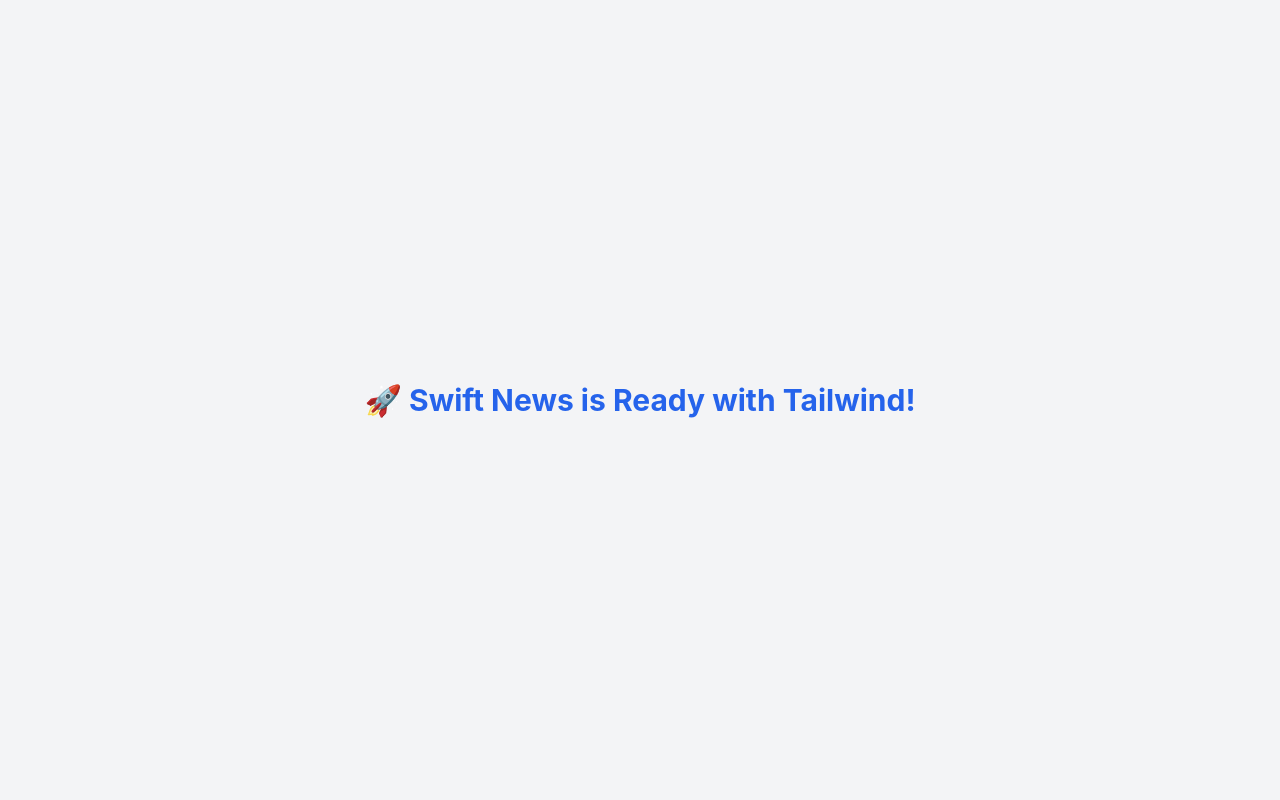
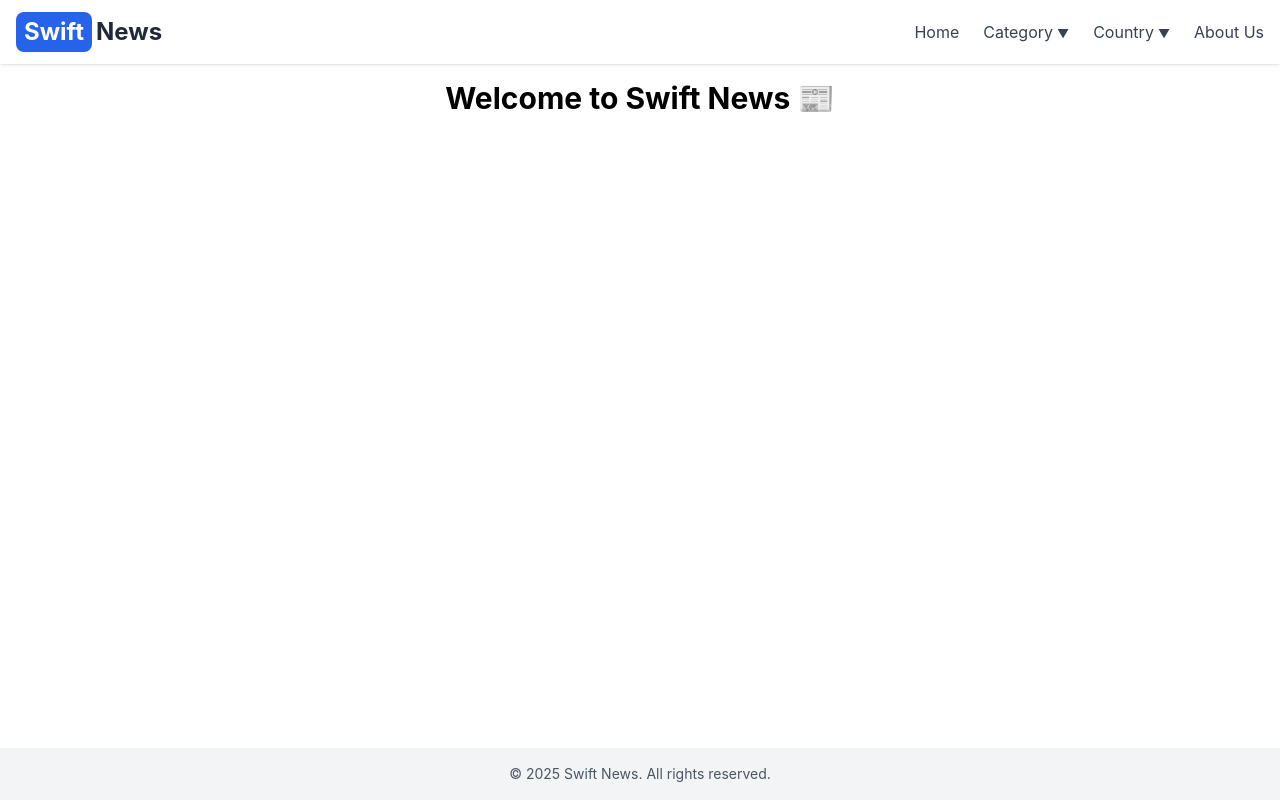
Before and after one commit to CoreTech7704/SwiftNews, a React (Create React App) app: page / in a window 1280 px wide. Built offline with nearby package versions, Linux system fonts and the light colour scheme.

Commit message:
Nav bar creation and modification

```diff
--- a/src/App.js
+++ b/src/App.js
@@ -1,12 +1,34 @@
-import logo from './logo.svg';
-import './App.css';
+import { BrowserRouter as Router, Routes, Route } from 'react-router-dom';
+import Navbar from './components/Navbar';
+import Footer from './components/Footer';
 
-function App() {
+import Home from './pages/Home';
+import About from './pages/About';
+import Categories from './pages/Categories';
+import Country from './pages/Country';
+import NotFound from './pages/NotFound';
+
+export default function App() {
   return (
-     <div className="min-h-screen flex items-center justify-center bg-gray-100 text-3xl font-bold text-blue-600">
-      🚀 Swift News is Ready with Tailwind!
-    </div>
+    <Router>
+      <div className="flex flex-col min-h-screen">
+        {/* Navbar at the top */}
+        <Navbar />
+
+        {/* Page content */}
+        <main className="flex-grow mt-20 px-4">
+          <Routes>
+            <Route path="/" element={<Home />} />
+            <Route path="/about" element={<About />} />
+            <Route path="/category/:category" element={<Categories />} />
+            <Route path="/country/:countryCode" element={<Country />} />
+            <Route path="*" element={<NotFound />} />
+          </Routes>
+        </main>
+
+        {/* Footer at the bottom */}
+        <Footer />
+      </div>
+    </Router>
   );
 }
-
-export default App;
--- a/src/components/Footer.jsx
+++ b/src/components/Footer.jsx
@@ -0,0 +1,7 @@
+export default function Footer() {
+  return (
+    <footer className="bg-gray-100 text-center text-sm text-gray-600 py-4 mt-8">
+      © 2025 Swift News. All rights reserved.
+    </footer>
+  );
+}
--- a/src/components/Navbar.jsx
+++ b/src/components/Navbar.jsx
@@ -0,0 +1,143 @@
+import { useState } from 'react';
+import { Link } from 'react-router-dom';
+
+export default function Navbar() {
+  const [isMenuOpen, setIsMenuOpen] = useState(false);
+  const [isCategoryOpen, setIsCategoryOpen] = useState(false);
+  const [isCountryOpen, setIsCountryOpen] = useState(false);
+  const [isMobileCategoryOpen, setIsMobileCategoryOpen] = useState(false);
+  const [isMobileCountryOpen, setIsMobileCountryOpen] = useState(false);
+
+
+  return (
+    <nav className="bg-white shadow fixed w-full top-0 left-0 z-20">
+      <div className="max-w-7xl mx-auto px-4 py-3 flex justify-between items-center">
+
+        {/* Logo */}
+        <Link to="/" className="flex items-center text-2xl font-bold text-gray-800">
+          <span className="bg-blue-600 text-white px-2 py-1 rounded-lg mr-1">Swift</span>
+          <span className="text-gray-800">News</span>
+        </Link>
+
+        {/* Hamburger Button (mobile) */}
+        <button
+          className="sm:hidden text-gray-700 focus:outline-none"
+          onClick={() => setIsMenuOpen(!isMenuOpen)}
+        >
+          <svg className="w-6 h-6" fill="none" stroke="currentColor" viewBox="0 0 24 24">
+            <path strokeLinecap="round" strokeLinejoin="round" strokeWidth={2}
+              d="M4 6h16M4 12h16M4 18h16" />
+          </svg>
+        </button>
+
+        {/* Desktop Menu */}
+        <div className="hidden sm:flex space-x-6 items-center relative">
+          <Link to="/" className="text-gray-700 hover:text-blue-600">Home</Link>
+
+          {/* Category Dropdown - Click Toggle */}
+          <div className="relative">
+            <button
+              onClick={() => {
+                setIsCategoryOpen(!isCategoryOpen);
+                setIsCountryOpen(false); // close other
+              }}
+              className="text-gray-700 hover:text-blue-600 focus:outline-none"
+            >
+              Category<span className="ml-1 text-xs">▼</span>
+            </button>
+            {isCategoryOpen && (
+              <div className="absolute left-0 mt-2 flex flex-col bg-white shadow rounded w-44 z-30">
+                <Link to="/category/General" className="px-4 py-2 hover:bg-gray-100">General</Link>
+                <Link to="/category/business" className="px-4 py-2 hover:bg-gray-100">Business</Link>
+                <Link to="/category/technology" className="px-4 py-2 hover:bg-gray-100">Technology</Link>
+                <Link to="/category/health" className="px-4 py-2 hover:bg-gray-100">Health</Link>
+                <Link to="/category/entertainment" className="px-4 py-2 hover:bg-gray-100">Entertainment</Link>
+                <Link to="/category/science" className="px-4 py-2 hover:bg-gray-100">Science</Link>
+                <Link to="/category/sports" className="px-4 py-2 hover:bg-gray-100">Sports</Link>
+              </div>
+            )}
+          </div>
+
+          {/* Country Dropdown - Click Toggle */}
+          <div className="relative">
+            <button
+              onClick={() => {
+                setIsCountryOpen(!isCountryOpen);
+                setIsCategoryOpen(false); // close other
+              }}
+              className="text-gray-700 hover:text-blue-600 focus:outline-none"
+            >
+              Country<span className="ml-1 text-xs">▼</span>
+            </button>
+            {isCountryOpen && (
+              <div className="absolute left-0 mt-2 flex flex-col bg-white shadow rounded w-44 z-30">
+                <Link to="/country/in" className="px-4 py-2 hover:bg-gray-100">India</Link>
+                <Link to="/country/us" className="px-4 py-2 hover:bg-gray-100">USA</Link>
+                <Link to="/country/uk" className="px-4 py-2 hover:bg-gray-100">UK</Link>
+                <Link to="/country/ca" className="px-4 py-2 hover:bg-gray-100">Canada</Link>
+                <Link to="/country/au" className="px-4 py-2 hover:bg-gray-100">Australia</Link>
+              </div>
+            )}
+          </div>
+
+          <Link to="/about" className="text-gray-700 hover:text-blue-600">About Us</Link>
+        </div>
+      </div>
+
+      {/* Mobile Menu */}
+      {isMenuOpen && (
+        <div className="sm:hidden px-4 pb-4 bg-white shadow">
+            <Link to="/" className="block py-2 text-gray-700 hover:text-blue-600">Home</Link>
+
+            {/* Mobile Category Toggle */}
+            <div className="py-2">
+            <button
+                onClick={() => {
+                setIsMobileCategoryOpen(!isMobileCategoryOpen);
+                setIsMobileCountryOpen(false);
+                }}
+                className="w-full text-left text-gray-700 font-medium hover:text-blue-600"
+            >
+                Category<span className="ml-1 text-xs">▼</span>
+            </button>
+            {isMobileCategoryOpen && (
+                <div className="ml-4 mt-1">
+                <Link to="/category/General" className="block py-1 text-sm hover:text-blue-600">General</Link>
+                <Link to="/category/business" className="block py-1 text-sm hover:text-blue-600">Business</Link>
+                <Link to="/category/technology" className="block py-1 text-sm hover:text-blue-600">Technology</Link>
+                <Link to="/category/health" className="block py-1 text-sm hover:text-blue-600">Health</Link>
+                <Link to="/category/entertainment" className="block py-1 text-sm hover:text-blue-600">Entertainment</Link>
+                <Link to="/category/science" className="block py-1 text-sm hover:text-blue-600">Science</Link>
+                <Link to="/category/sports" className="block py-1 text-sm hover:text-blue-600">Sports</Link>
+                </div>
+            )}
+            </div>
+
+            {/* Mobile Country Toggle */}
+            <div className="py-2">
+            <button
+                onClick={() => {
+                setIsMobileCountryOpen(!isMobileCountryOpen);
+                setIsMobileCategoryOpen(false);
+                }}
+                className="w-full text-left text-gray-700 font-medium hover:text-blue-600"
+            >
+                Country<span className="ml-1 text-xs">▼</span>
+            </button>
+            {isMobileCountryOpen && (
+                <div className="ml-4 mt-1">
+                <Link to="/country/in" className="block py-1 text-sm hover:text-blue-600">India</Link>
+                <Link to="/country/us" className="block py-1 text-sm hover:text-blue-600">USA</Link>
+                <Link to="/country/uk" className="block py-1 text-sm hover:text-blue-600">UK</Link>
+                <Link to="/country/ca" className="block py-1 text-sm hover:text-blue-600">Canada</Link>
+                <Link to="/country/au" className="block py-1 text-sm hover:text-blue-600">Australia</Link>
+                </div>
+            )}
+            </div>
+
+          <Link to="/about" className="block py-2 text-gray-700 hover:text-blue-600">About Us</Link>
+        </div>
+      )}
+    </nav>
+  );
+}
--- a/src/pages/Home.jsx
+++ b/src/pages/Home.jsx
@@ -0,0 +1,3 @@
+export default function Home() {
+  return <h1 className="text-3xl font-bold text-center">Welcome to Swift News 📰</h1>;
+}
```
